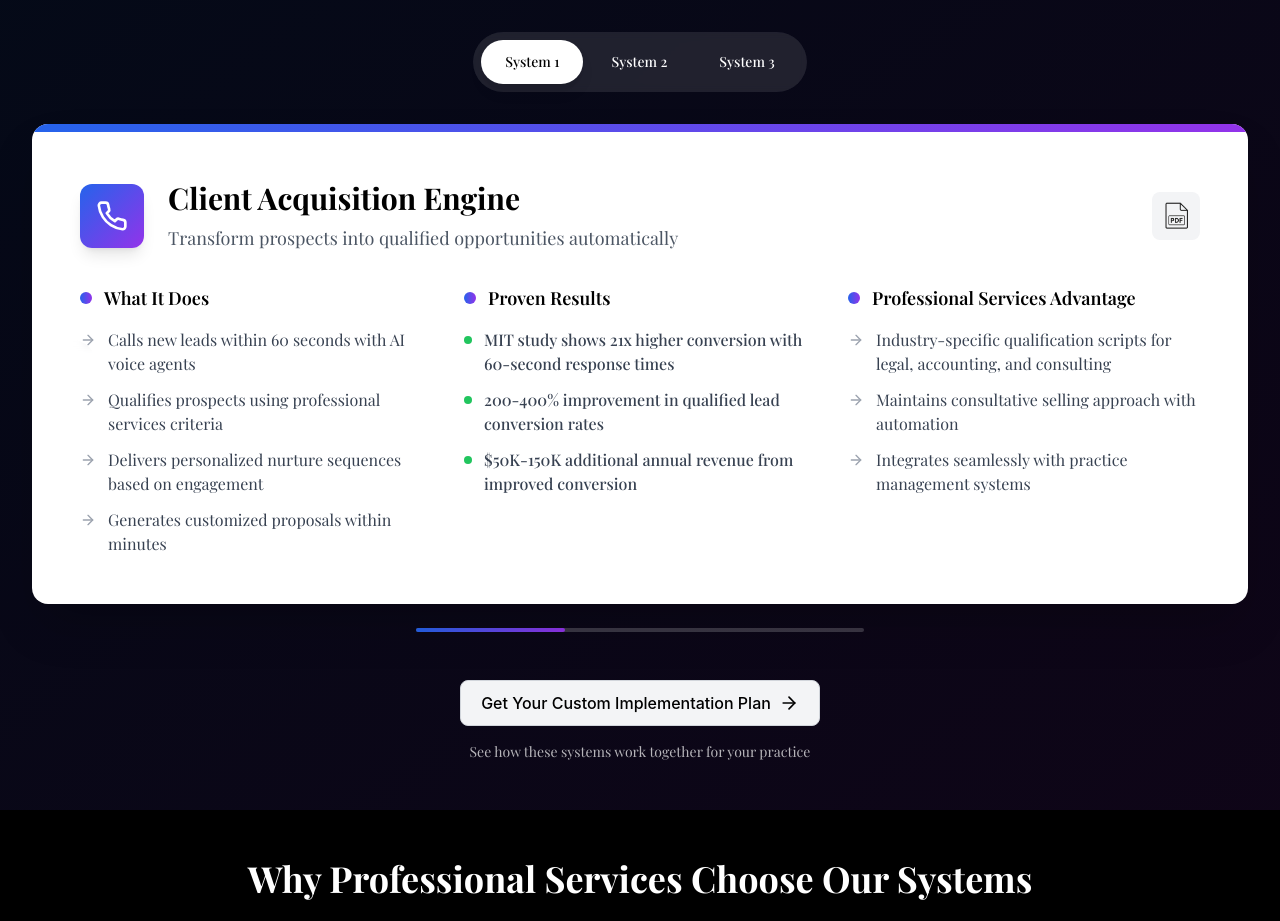
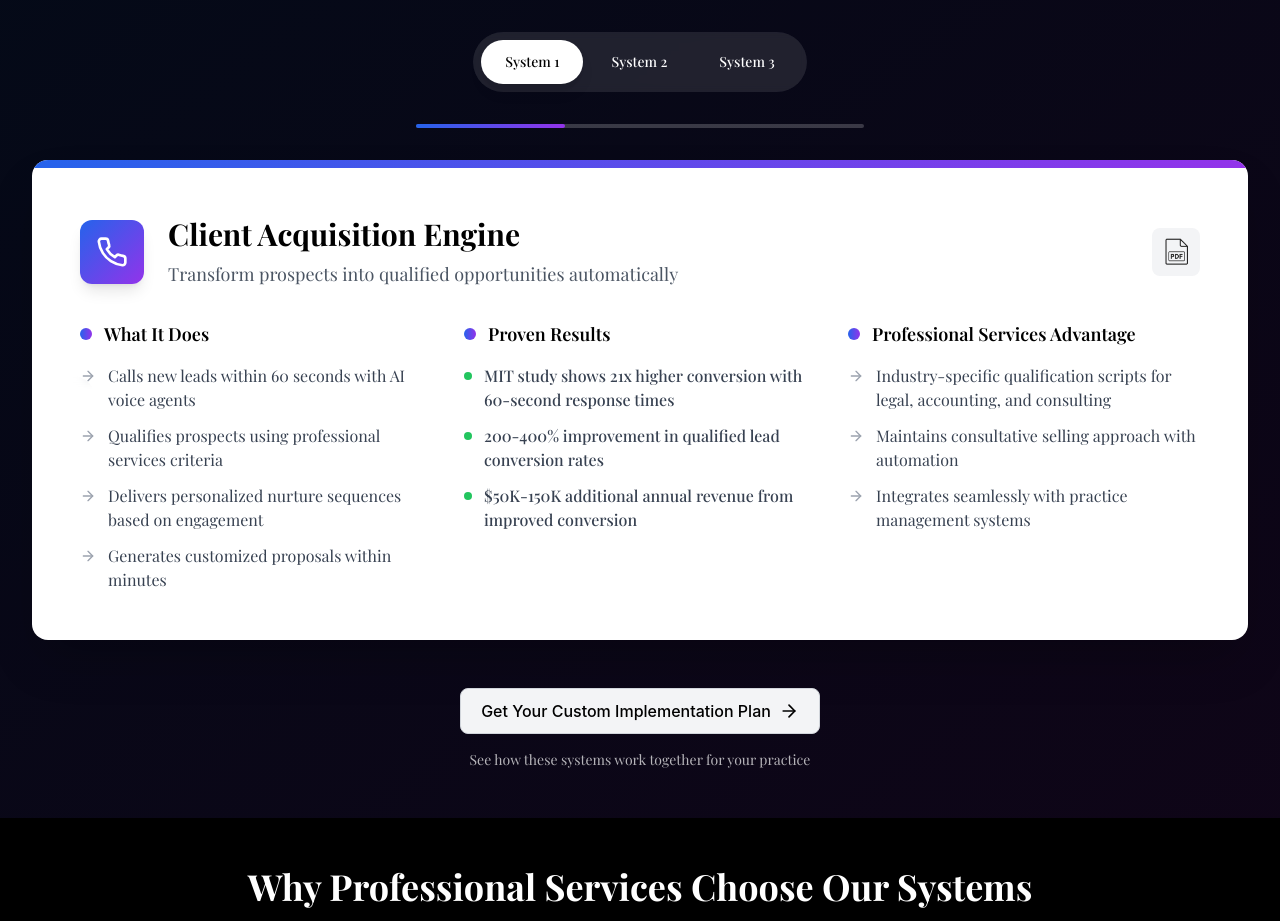
Before and after one commit to ServicoProject/Servico_new, a React (Vite) app: page / in a window 1280 px wide. Shown: the part 820-1741 px from the top of the page. Built offline with nearby package versions, Linux system fonts and the light colour scheme.

Commit message:
Move progress bar to top after system menu

```diff
--- a/src/components/SystemsCarousel.tsx
+++ b/src/components/SystemsCarousel.tsx
@@ -174,6 +174,16 @@ const SystemsCarousel: React.FC<SystemsCarouselProps> = ({ onBookingClick, isDar
           </nav>
         </div>
 
+        {/* Progress Bar */}
+        <div className="mb-8 max-w-md mx-auto">
+          <div className="w-full bg-white/20 rounded-full h-1">
+            <div
+              className={`h-1 bg-gradient-to-r ${currentSystem.color} rounded-full transition-all duration-700 ease-out`}
+              style={{ width: `${((currentSlide + 1) / systems.length) * 100}%` }}
+            />
+          </div>
+        </div>
+
         {/* Carousel Container */}
         <div className="relative">
           {/* Navigation Arrows */}
@@ -283,16 +293,6 @@ const SystemsCarousel: React.FC<SystemsCarouselProps> = ({ onBookingClick, isDar
           </div>
         </div>
 
-        {/* Progress Bar */}
-        <div className="mt-6 max-w-md mx-auto">
-          <div className="w-full bg-white/20 rounded-full h-1">
-            <div
-              className={`h-1 bg-gradient-to-r ${currentSystem.color} rounded-full transition-all duration-700 ease-out`}
-              style={{ width: `${((currentSlide + 1) / systems.length) * 100}%` }}
-            />
-          </div>
-        </div>
-
         {/* Call to Action */}
         <div className="text-center mt-12">
           <button
```
